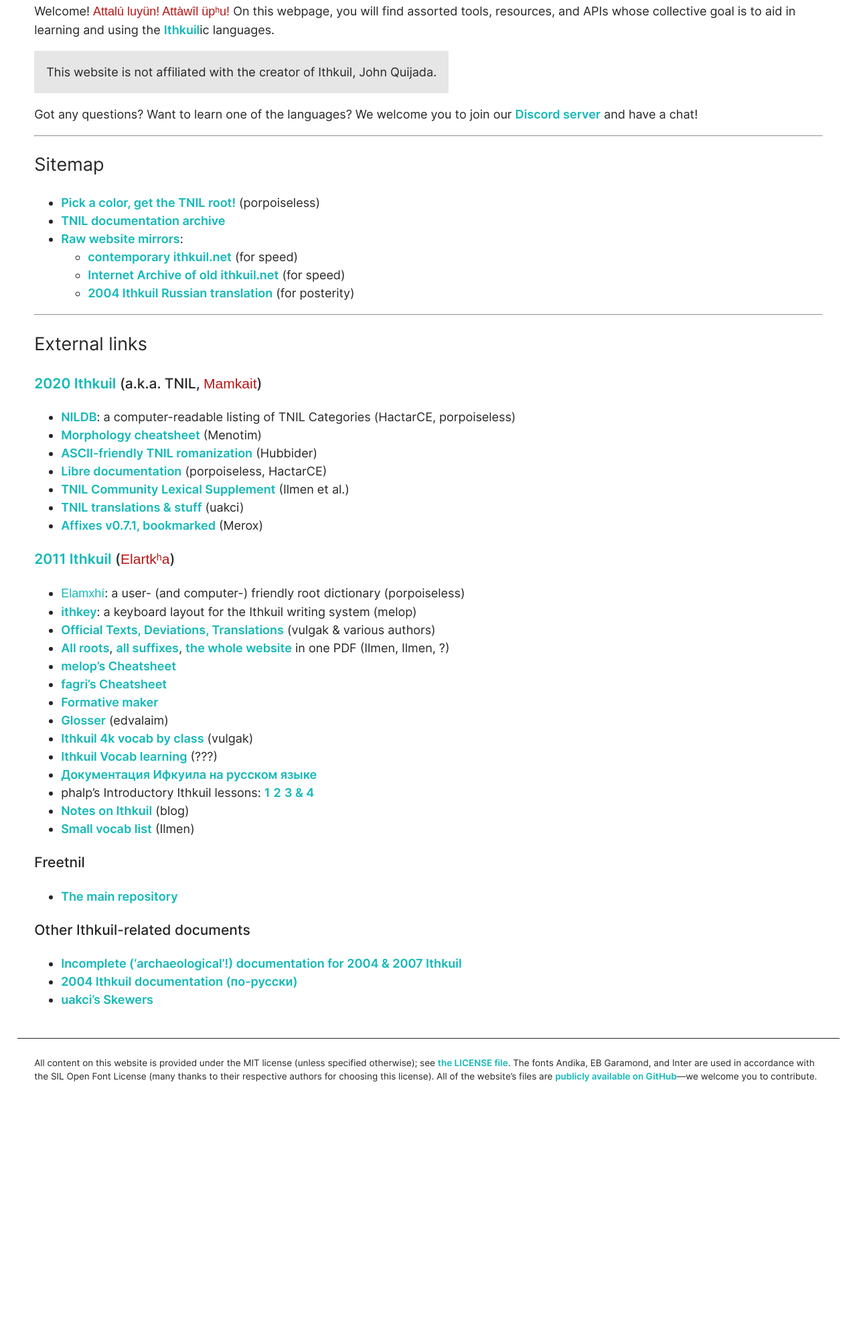
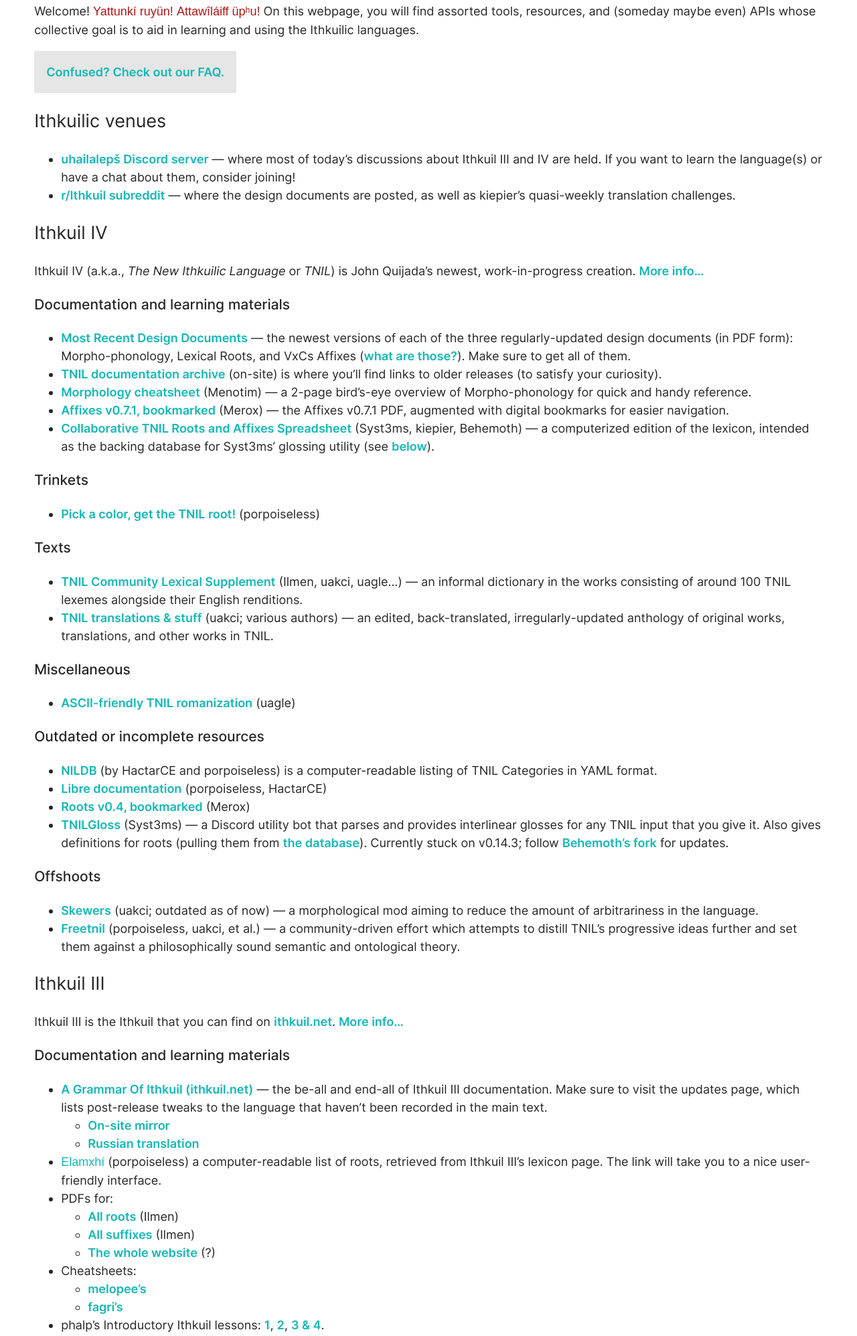
Before and after one commit to uakci/ithkuil.place, a plain HTML site: page www/index.html in a window 1280 px wide. Shown: the part 194-2189 px from the top of the page at 67% size. Before the commit the page ends 1837 px from the top, so only its background shows below. Drawn offline with Linux system fonts and the light colour scheme; a web font is replaced by a local one.

Commit message:
upstream; /index revamp; new faq; :)

```diff
--- /dev/null
+++ b/www/about.html
@@ -0,0 +1,42 @@
+<!doctype html>
+<html lang="en">
+  <head>
+    <title>ithkuil.place</title>
+
+    <meta charset="utf-8">
+    <meta name="viewport" content="width=device-width, initial-scale=1">
+    <meta name="description" content="About ithkuil.place.">
+
+    <link rel="stylesheet" type="text/css" href="/common.css">
+  </head>
+  <body>
+    <header>
+      <h1>About</h1>
+    </header>
+
+    <main>
+      <h2>Development</h2>
+      <p>
+        This website is developed
+        <a href="https://github.com/uakci/ithkuil.place">on GitHub</a>,
+        primarily by <a href="https://uakci.eu">me, uakci</a>. Please contact
+        me if you have any questions regarding the operation of the site, any
+        complaints or suggestions to make, or if you’d like to run your
+        service/API here (which I’m fully encouraging of).
+      </p>
+
+      <p>
+        All original content on this website is provided under the MIT license
+        (also see <a href="LICENSE">the LICENSE file</a>). Other content –
+        specifically, the mirrors and the TNIL documentation archive – are
+        hosted in good faith. (Because of this, the source files for this
+        content are pulled in from an off-site repository.)
+      </p>
+
+      <p>
+        The fonts Andika, EB Garamond, and Inter are used in accordance with
+        the SIL Open Font License. (All three of them are also gorgeous fonts.)
+      </p>
+    </main>
+  </body>
+</html>
--- a/www/index.html
+++ b/www/index.html
@@ -17,94 +17,287 @@
 
     <main>
       <p>
-        Welcome! <span lang="ithkuil">Attalú luyün! Attàwîl üpʰu!</span>
-        On this webpage, you will find assorted tools, resources, and APIs
-        whose collective goal is to aid in learning and using the
-        <a href="http://ithkuil.net">Ithkuil</a>ic languages.
+        Welcome!
+        <span lang="ithkuil">Yattunkí ruyün!</span>
+        <span lang="ithkuil">Attawîláiff üpʰu!</span>
+        On this webpage, you will find assorted tools, resources, and (someday
+        maybe even) APIs whose collective goal is to aid in learning and using
+        the Ithkuilic languages.
       </p>
       <div class="notice">
-        This website is not affiliated with the creator of Ithkuil, John
-        Quijada.
+        <a href="faq">Confused? Check out our FAQ.</a>
       </div>
-      <p>
-        Got any questions? Want to learn one of the languages? We welcome
-        you to join our
-        <a href="https://discord.com/invite/WgFrX8J">Discord server</a>
-        and have a chat!
-      </p>
 
-      <hr />
-      <h2 id="sitemap">Sitemap</h2>
+      <h2 id="social">Ithkuilic venues</h2>
       <ul>
-        <li><a href="4/colors/">Pick a color, get the TNIL root!</a> (porpoiseless)</li>
-        <li><a href="4/archive/">TNIL documentation archive</a></li>
-        <li><a href="mirror/">Raw website mirrors</a>:
+        <li>
+          <a href="https://discord.com/invite/WgFrX8J" id="discord"
+            >uhailalepš Discord server</a
+          > — where most of today’s discussions about Ithkuil III and IV are
+          held. If you want to learn the language(s) or have a chat about them,
+          consider joining!
+        </li>
+        <li>
+          <a href="https://reddit.com/r/ithkuil" id="reddit"
+            >r/Ithkuil subreddit</a
+          > — where the design documents are posted, as well as kiepier’s
+          quasi-weekly translation challenges.
+        </li>
+      </ul>
+
+      <h2 id="4">Ithkuil IV</h2>
+
+      Ithkuil IV (a.k.a., <i>The New Ithkuilic Language</i> or <i>TNIL</i>) is
+      John Quijada’s newest, work-in-progress creation.
+      <a href="faq#4">More info…</a>
+
+      <h3 id="4-docs">Documentation and learning materials</h3>
+      <ul>
+        <li>
+          <a href="https://www.reddit.com/r/Ithkuil/comments/j5i75b/most_recent_design_documents/"
+            >Most Recent Design Documents</a
+          > — the newest versions of each of the three regularly-updated design
+          documents (in PDF form): Morpho-phonology, Lexical Roots, and VxCs
+          Affixes (<a href="faq#docs">what are those?</a>). Make sure to get
+          all of them.
+        </li>
+        <li>
+          <a href="4/archive/">TNIL documentation archive</a> (on-site) is
+          where you’ll find links to older releases (to satisfy your
+          curiosity).
+        </li>
+        <li>
+          <a href="https://drive.google.com/drive/folders/1gAd7nto6PfKvwKvBHver1fwGe9PO7IfW"
+            >Morphology cheatsheet</a
+          > (Menotim) — a 2-page bird’s-eye overview of Morpho-phonology for
+          quick and handy reference.
+        </li>
+        <li>
+          <a href="https://cdn.discordapp.com/attachments/198559368772452352/768196761365381130/affix_list_0.7.1_bookmarked.pdf"
+            >Affixes v0.7.1, bookmarked</a
+          > (Merox) — the Affixes v0.7.1 PDF, augmented with digital bookmarks
+          for easier navigation.
+        </li>
+        <li id="lexicon-db">
+          <a href="https://docs.google.com/spreadsheets/d/1JdaG1PaSQJRE2LpILvdzthbzz1k_a0VT86XSXouwGy8/edit"
+            >Collaborative TNIL Roots and Affixes Spreadsheet</a
+          > (Syst3ms, kiepier, Behemoth) — a computerized edition of the
+          lexicon, intended as the backing database for Syst3ms’ glossing
+          utility (see <a href="#tnilgloss">below</a>).
+        </li>
+      </ul>
+
+      <h3 id="4-trinkets">Trinkets</h3>
+      <ul>
+        <li>
+          <a href="4/colors/"
+            >Pick a color, get the TNIL root!</a
+          > (porpoiseless)
+        </li>
+      </ul>
+
+      <h3 id="4-texts">Texts</h3>
+      <ul>
+        <li>
+          <a href="https://docs.google.com/spreadsheets/d/1_RCOCVkRvZsSd5Vomfr8wDeRF7kUQ-feYOCkrQzXLCw/edit"
+            >TNIL Community Lexical Supplement</a
+          > (Ilmen, uakci, uagle…) — an informal dictionary in the works
+          consisting of around 100 TNIL lexemes alongside their English
+          renditions.
+        </li>
+        <li>
+          <a href="https://docs.google.com/spreadsheets/d/1f88UJaJPDvOSCFx16-LSx931lyE6v5NPgsFw1P5VFjo/edit"
+            >TNIL translations & stuff</a
+          > (uakci; various authors) — an edited, back-translated,
+          irregularly-updated anthology of original works, translations, and
+          other works in TNIL.
+        </li>
+      </ul>
+
+      <h3 id="4-misc">Miscellaneous</h3>
+      <ul>
+        <li>
+          <a href="https://docs.google.com/document/d/1Dlf9xcVqBeHQYrnDpDVgb5WUiNDpyBA36frC5dJCVNM/edit"
+            >ASCII-friendly TNIL romanization</a
+          > (uagle)
+        </li>
+      </ul>
+
+      <h3 id="4-outdated">Outdated or incomplete resources</h3>
+      <ul>
+        <li>
+          <a href="https://github.com/Philosophical-Language-Group/NILDB">NILDB</a>
+          (by HactarCE and porpoiseless) is a computer-readable listing of TNIL
+          Categories in YAML format.
+        </li>
+        <li>
+          <a href="https://tnil.readthedocs.io/en/latest/"
+            >Libre documentation</a
+          > (porpoiseless, HactarCE)
+        </li>
+        <li>
+          <a href="https://cdn.discordapp.com/attachments/198559368772452352/766790575940698152/root_list_0.4_bookmarked.pdf"
+            >Roots v0.4, bookmarked</a
+          > (Merox)
+        </li>
+        <li id="tnilgloss">
+          <a href="https://github.com/Syst3ms/TNILGloss"
+            >TNILGloss</a
+          > (Syst3ms) — a Discord utility bot that parses and provides
+          interlinear glosses for any TNIL input that you give it. Also gives
+          definitions for roots (pulling them from
+          <a href="#lexicon-db">the database</a>).
+          Currently stuck on v0.14.3; follow
+          <a href="https://github.com/ngoriyasjil/TNILGloss"
+            >Behemoth’s fork</a
+          > for updates.
+        </li>
+      </ul>
+
+      <h3 id="4-offshoots">Offshoots</h3>
+      <ul>
+        <li>
+          <a href="https://uakci.eu/files/skewers/skewers-0.3.pdf"
+            >Skewers</a
+          > (uakci; outdated as of now) — a morphological mod aiming to reduce
+          the amount of arbitrariness in the language.
+        </li>
+        <li>
+          <a href="https://github.com/Philosophical-Language-Group/freetnil"
+            >Freetnil</a
+          > (porpoiseless, uakci, et al.) — a community-driven effort which
+          attempts to distill TNIL’s progressive ideas further and set them
+          against a philosophically sound semantic and ontological theory.
+        </li>
+      </ul>
+
+      <h2 id="3">Ithkuil III</h2>
+
+      Ithkuil III is the Ithkuil that you can find on
+      <a href="http://ithkuil.net">ithkuil.net</a>.
+      <a href="faq#3">More info…</a>
+
+      <h3 id="3-docs">Documentation and learning materials</h3>
+      <ul>
+        <li>
+          <a href="http://ithkuil.net"
+            >A Grammar Of Ithkuil (ithkuil.net)</a
+          > — the be-all and end-all of Ithkuil III documentation. Make sure to
+          visit the updates page, which lists post-release tweaks to the
+          language that haven’t been recorded in the main text.
           <ul>
-            <li><a href="mirror/2011-en/">contemporary ithkuil.net</a> (for speed)</li>
-            <li><a href="mirror/2004-en/">Internet Archive of old ithkuil.net</a> (for speed)</li>
-            <li><a href="mirror/2004-ru/">2004 Ithkuil Russian translation</a> (for posterity)</li>
+            <li><a href="mirror/2001-en/">On-site mirror</a></li>
+            <li><a href="https://ithkuil-rus.github.io/">Russian translation</a></li>
+          </ul>
+        </li>
+        <li>
+          <a href="https://porpoiseless.github.io/elamxhi/" lang="ithkuil"
+            >Elamxhí</a
+          > (porpoiseless) a computer-readable list of roots, retrieved from
+          Ithkuil III’s lexicon page. The link will take you to a nice
+          user-friendly interface.
+        </li>
+        <li>
+          PDFs for:
+          <ul>
+            <li><a href="https://cdn.discordapp.com/attachments/184758428424601601/729292021382119454/All_Roots.pdf">All roots</a> (Ilmen)</li>
+            <li><a href="https://cdn.discordapp.com/attachments/184758428424601601/729292026486456360/All_Suffixes.pdf">All suffixes</a> (Ilmen)</li>
+            <li><a href="https://vk.com/doc-7192938_71447375">The whole website</a> (?)</li>
+          </ul>
+        </li>
+        <li>
+          Cheatsheets:
+          <ul>
+            <li><a href="https://cdn.discordapp.com/attachments/198559368772452352/479738219374706749/compith_2kwc.pdf">melopee’s</a></li>
+            <li><a href="https://cdn.discordapp.com/attachments/198559368772452352/561017368470618145/two-page.pdf">fagri’s</a></li>
+          </ul>
+        </li>
+        <li>
+          phalp’s Introductory Ithkuil lessons:
+          <a href="https://www.reddit.com/r/Ithkuil/comments/1s1nrh/ithkuil_lesson_1_simple_nouns/">1</a>,
+          <a href="https://www.reddit.com/r/Ithkuil/comments/1swc0s/ithkuil_lesson_2_verbs_sentences_case/">2</a>,
+          <a href="https://www.reddit.com/r/Ithkuil/comments/1v29l2/ithkuil_lessons_3_perspective_and_4_pras/">3 & 4</a>.
+        </li>
+        <li>
+          Memrise courses:
+          <ul>
+            <li><a href="https://www.memrise.com/course/2022297/ithkuil-4k-vocab-by-class/">Ithkuil 4k vocab by class</a> (?)</li>
+            <li><a href="https://www.memrise.com/course/878185/ithkuil-vocab-learning/">Ithkuil Vocab learning</a> (?)</li>
           </ul>
         </li>
       </ul>
 
-      <hr />
-      <h2 id="links">External links</h2>
-
-      <h3 id="links-4"><a href="https://www.reddit.com/r/Ithkuil/comments/j5i75b/most_recent_design_documents/">2020 Ithkuil</a> (a.k.a. TNIL, <span lang="ithkuil">Mamkait</span>)</h3>
+      <h3 id="3-tooling">Tooling</h3>
       <ul>
-        <li><a href="https://github.com/Philosophical-Language-Group/NILDB">NILDB</a>: a computer-readable listing of TNIL Categories (HactarCE, porpoiseless)</li>
-        <li><a href="https://drive.google.com/drive/folders/1gAd7nto6PfKvwKvBHver1fwGe9PO7IfW">Morphology cheatsheet</a> (Menotim)</li>
-        <li><a href="https://docs.google.com/document/d/1Dlf9xcVqBeHQYrnDpDVgb5WUiNDpyBA36frC5dJCVNM/edit">ASCII-friendly TNIL romanization</a> (Hubbider)</li>
-        <li><a href="https://tnil.readthedocs.io/en/latest/">Libre documentation</a> (porpoiseless, HactarCE)</li>
-        <li><a href="https://docs.google.com/spreadsheets/d/1_RCOCVkRvZsSd5Vomfr8wDeRF7kUQ-feYOCkrQzXLCw/edit">TNIL Community Lexical Supplement</a> (Ilmen et al.)</li>
-        <li><a href="https://docs.google.com/spreadsheets/d/1f88UJaJPDvOSCFx16-LSx931lyE6v5NPgsFw1P5VFjo/edit">TNIL translations & stuff</a> (uakci)</li>
-        <li><a href="https://cdn.discordapp.com/attachments/198559368772452352/768196761365381130/affix_list_0.7.1_bookmarked.pdf">Affixes v0.7.1, bookmarked</a> (Merox)</li>
+        <li>
+          <a href="https://github.com/melopee/ithkey">ithkey</a>
+          (melopee)
+          — a keyboard layout for the Ithkuil writing system.
+        </li>
+        <li>
+          <a href="http://www.laethiel.fr/ithkuil/composer.php"
+            >Formative maker</a
+          > (?) — pick and choose category values, press a button, and see the
+          resulting formative.
+        </li>
+        <li>
+          <a href="https://ithkuil.ebvalaim.pl/"
+            >Glosser</a
+          > (ebvalaim)
+        </li>
       </ul>
 
-      <h3 id="links-3"><a href="http://ithkuil.net">2011 Ithkuil</a> (<span lang="ithkuil">Elartkʰa</span>)</h3>
+      <h3 id="3-texts">Texts</h3>
       <ul>
-        <li><a href="https://porpoiseless.github.io/elamxhi/" lang="ithkuil">Elamxhí</a>: a user- (and computer-) friendly root dictionary (porpoiseless)</li>
-        <li><a href="https://github.com/melopee/ithkey">ithkey</a>: a keyboard layout for the Ithkuil writing system (melop)</li>
-        <li><a href="https://docs.google.com/spreadsheets/d/1SRlpwOhZCaVB1LtdbhWGTWrKWKSL39C2pjOjF5OTZlA/edit">Official Texts, Deviations, Translations</a> (vulgak &amp; various authors)</li>
-        <li><a href="https://cdn.discordapp.com/attachments/184758428424601601/729292021382119454/All_Roots.pdf">All roots</a>, <a href="https://cdn.discordapp.com/attachments/184758428424601601/729292026486456360/All_Suffixes.pdf">all suffixes</a>, <a href="https://vk.com/doc-7192938_71447375">the whole website</a> in one PDF (Ilmen, Ilmen, ?)</li>
-        <li><a href="https://cdn.discordapp.com/attachments/198559368772452352/479738219374706749/compith_2kwc.pdf">melop’s Cheatsheet</a></li>
-        <li><a href="https://cdn.discordapp.com/attachments/198559368772452352/561017368470618145/two-page.pdf">fagri’s Cheatsheet</a></li>
-        <li><a href="http://www.laethiel.fr/ithkuil/composer.php">Formative maker</a></li>
-        <li><a href="https://ithkuil.ebvalaim.pl/">Glosser</a> (edvalaim)</li>
-        <li><a href="https://www.memrise.com/course/2022297/ithkuil-4k-vocab-by-class/">Ithkuil 4k vocab by class</a> (vulgak)</li>
-        <li><a href="https://www.memrise.com/course/878185/ithkuil-vocab-learning/">Ithkuil Vocab learning</a> (???)</li>
-        <li><a href="https://ithkuil-rus.github.io/">Документация Ифкуила на русском языке</a></li>
-        <li>phalp’s Introductory Ithkuil lessons:
-          <a href="https://www.reddit.com/r/Ithkuil/comments/1s1nrh/ithkuil_lesson_1_simple_nouns/">1</a>
-          <a href="https://www.reddit.com/r/Ithkuil/comments/1swc0s/ithkuil_lesson_2_verbs_sentences_case/">2</a>
-          <a href="https://www.reddit.com/r/Ithkuil/comments/1v29l2/ithkuil_lessons_3_perspective_and_4_pras/">3 & 4</a>
+        <li>
+          <a href="https://docs.google.com/spreadsheets/d/1SRlpwOhZCaVB1LtdbhWGTWrKWKSL39C2pjOjF5OTZlA/edit"
+            >Official Texts, Deviations, Translations</a
+          > (vulgak; various authors) — the definitive repository of Ithkuil
+          III written output.
         </li>
-        <li><a href="https://eloertkha.svbtle.com/">Notes on Ithkuil</a> (blog)</li>
-        <li><a href="https://pastebin.com/TrfNRvKr">Small vocab list</a> (Ilmen)</li>
+        <li>
+          <a href="https://pastebin.com/TrfNRvKr"
+            >Small vocab list</a
+          > (Ilmen) — a moderately-sized list of peculiar coinings.
+        </li>
       </ul>
 
-      <h3 id="links-freetnil">Freetnil</h3>
+      <h3 id="3-misc">Miscellaneous</h3>
       <ul>
-        <li><a href="https://github.com/Philosophical-Language-Group/freetnil">The main repository</a></li>
+        <li>
+          <a href="https://eloertkha.svbtle.com/">Notes on Ithkuil</a> (?)
+          — a blog.
+        </li>
       </ul>
 
-      <h3 id="links-others">Other Ithkuil-related documents</h3>
+      <h2 id="historic">Ithkuil I and II</h2>
+      Also known as Iţkuîl and Ilaksh.
+      <a href="faq#historic">Read more…</a>
+
       <ul>
-        <li><a href="https://web.archive.org/web/20090311041719/http://ithkuil.net/">Incomplete (‘archaeological’!) documentation for 2004 & 2007 Ithkuil</a></li>
-        <li><a href="http://ithkuil-russian.narod.ru/">2004 Ithkuil documentation (по-русски)</a></li>
-        <li><a href="https://uakci.eu/files/skewers/skewers-0.3.pdf">uakci’s Skewers</a></li>
+        <li>
+          <a href="https://web.archive.org/web/20090311041719/http://ithkuil.net/"
+            >Web Archive snapshot of ithkuil.net</a
+          > — incomplete (‘archaeological’!) documentation for 2004 &amp; 2007
+          Ithkuil.
+          <ul>
+            <li><a href="mirror/2004-en/">On-site mirror</a></li>
+          </ul>
+        </li>
+        <li>
+          <a href="http://ithkuil-russian.narod.ru/"
+            >Ithkuil I Russian translation</a>
+          <ul>
+            <li><a href="mirror/2004-ru/">On-site mirror</a></li>
+          </ul>
+        </li>
       </ul>
     </main>
 
     <footer>
-      All content on this website is provided under the MIT license (unless
-      specified otherwise); see <a href="LICENSE">the LICENSE file</a>.
-      The fonts Andika, EB Garamond, and Inter are used in accordance with
-      the SIL Open Font License (many thanks to their respective authors for
-      choosing this license). All of the website’s files are
-      <a href="https://github.com/uakci/ithkuil.place">
-        publicly available on GitHub<!--
-      --></a>—we welcome you to contribute.
+      This website is not affiliated with the sole creator of Ithkuil, John
+      Quijada. For licensing and contact information and how you can contribute
+      to this site, please take a look at the <a href="about">about page</a>.
     </footer>
   </body>
 </html>
```
Also changed, not shown: www/faq.html (added, +137 -0 lines), 2 other files.
